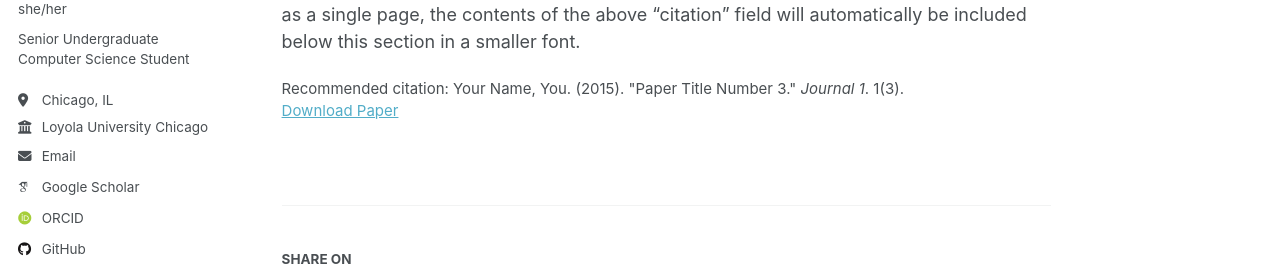
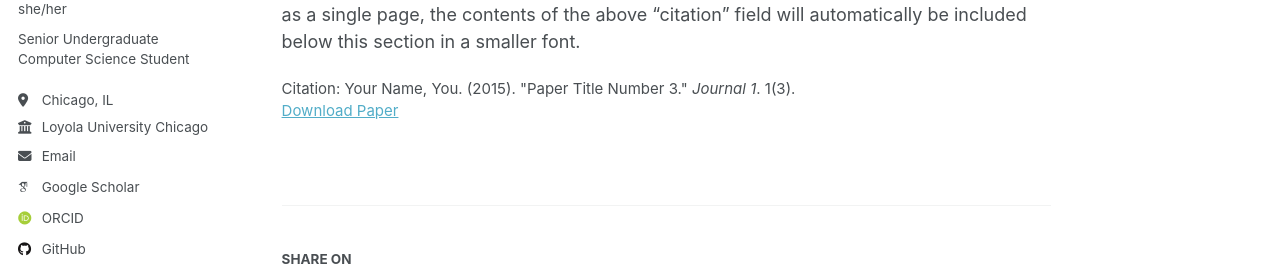
Before and after one commit to mjuarez4/mjuarez4.github.io, a Jekyll site: the page built from _publications/2015-10-01-paper-title-number-3.md, in a window 1280 px wide and 1083 px high. Shown: the part 276-548 px from the top of the window. Built offline with Jekyll 4.4.1, drawn with Linux system fonts in a browser that asks for light colours; some web fonts are replaced; a script that is not in the unit is left out.

Commit message:
fixing layout

```diff
--- a/_config.yml
+++ b/_config.yml
@@ -83,6 +83,8 @@ author:
 publication_category:
   conferences:
     title: 'Conference Papers'
+  Posters:
+    title: 'Posters'
 
 # Site Settings
 teaser                   :  # filename of teaser fallback teaser image placed in /images/ for social media previews
--- a/_layouts/single.html
+++ b/_layouts/single.html
@@ -48,25 +48,25 @@ layout: default
         {{ content }}
 
         {% if page.citation and page.paperurl and page.slidesurl and page.bibtexurl %}
-          <p style="font-size: smaller">Recommended citation: {{ page.citation }}<br /><a href="{{ page.paperurl }}">Download Paper</a> | <a href="{{ page.slidesurl }}">Download Slides</a> | <a href="{{ page.bibtexurl }}">Download Bibtex</a></p>
+          <p style="font-size: smaller">Citation: {{ page.citation }}<br /><a href="{{ page.paperurl }}">Download Paper</a> | <a href="{{ page.slidesurl }}">Download Slides</a> | <a href="{{ page.bibtexurl }}">Download Bibtex</a></p>
         {% elsif page.citation and page.paperurl and page.slidesurl %}
-          <p style="font-size: smaller">Recommended citation: {{ page.citation }}<br /><a href="{{ page.paperurl }}">Download Paper</a> | <a href="{{ page.slidesurl }}">Download Slides</a></p>
+          <p style="font-size: smaller">Citation: {{ page.citation }}<br /><a href="{{ page.paperurl }}">Download Paper</a> | <a href="{{ page.slidesurl }}">Download Slides</a></p>
         {% elsif page.citation and page.paperurl and page.bibtexurl %}
-          <p style="font-size: smaller">Recommended citation: {{ page.citation }}<br /><a href="{{ page.paperurl }}">Download Paper</a> | <a href="{{ page.bibtexurl }}">Download Bibtex</a></p>
+          <p style="font-size: smaller">Citation: {{ page.citation }}<br /><a href="{{ page.paperurl }}">Download Paper</a> | <a href="{{ page.bibtexurl }}">Download Bibtex</a></p>
         {% elsif page.citation and page.paperurl %}
-          <p style="font-size: smaller">Recommended citation: {{ page.citation }}<br /><a href="{{ page.paperurl }}">Download Paper</a></p>
+          <p style="font-size: smaller">Citation: {{ page.citation }}<br /><a href="{{ page.paperurl }}">Download Paper</a></p>
         {% elsif page.citation and page.slidesurl and page.bibtexurl %}
-          <p style="font-size: smaller">Recommended citation: {{ page.citation }}<br /><a href="{{ page.slidesurl }}">Download Slides</a> | <a href="{{ page.bibtexurl }}">Download Bibtex</a></p>
+          <p style="font-size: smaller">Citation: {{ page.citation }}<br /><a href="{{ page.slidesurl }}">Download Slides</a> | <a href="{{ page.bibtexurl }}">Download Bibtex</a></p>
         {% elsif page.citation and page.slidesurl %}
-          <p style="font-size: smaller">Recommended citation: {{ page.citation }}<br /><a href="{{ page.slidesurl }}">Download Slides</a></p>
+          <p style="font-size: smaller">Citation: {{ page.citation }}<br /><a href="{{ page.slidesurl }}">Download Slides</a></p>
         {% elsif page.slidesurl and page.bibtexurl %}
           <p style="font-size: smaller"><a href="{{ page.slidesurl }}">Download Slides</a> | <a href="{{ page.bibtexurl }}">Download Bibtex</a></p>
         {% elsif page.paperurl and page.bibtexurl %}
           <p style="font-size: smaller"><a href="{{ page.paperurl }}">Download Paper</a> | <a href="{{ page.bibtexurl }}">Download Bibtex</a></p>
         {% elsif page.citation and page.bibtexurl %}
-          <p style="font-size: smaller">Recommended citation: {{ page.citation }}<br /><a href="{{ page.bibtexurl }}">Download Bibtex</a></p>
+          <p style="font-size: smaller">Citation: {{ page.citation }}<br /><a href="{{ page.bibtexurl }}">Download Bibtex</a></p>
         {% elsif page.citation %}
-          <p style="font-size: smaller">Recommended citation: {{ page.citation }}</p>
+          <p style="font-size: smaller">Citation: {{ page.citation }}</p>
         {% elsif page.slidesurl %}
           <p style="font-size: smaller"><a href="{{ page.slidesurl }}">Download Slides</a></p>
         {% elsif page.bibtexurl %}
```
Also changed, not shown: 1 other file.
